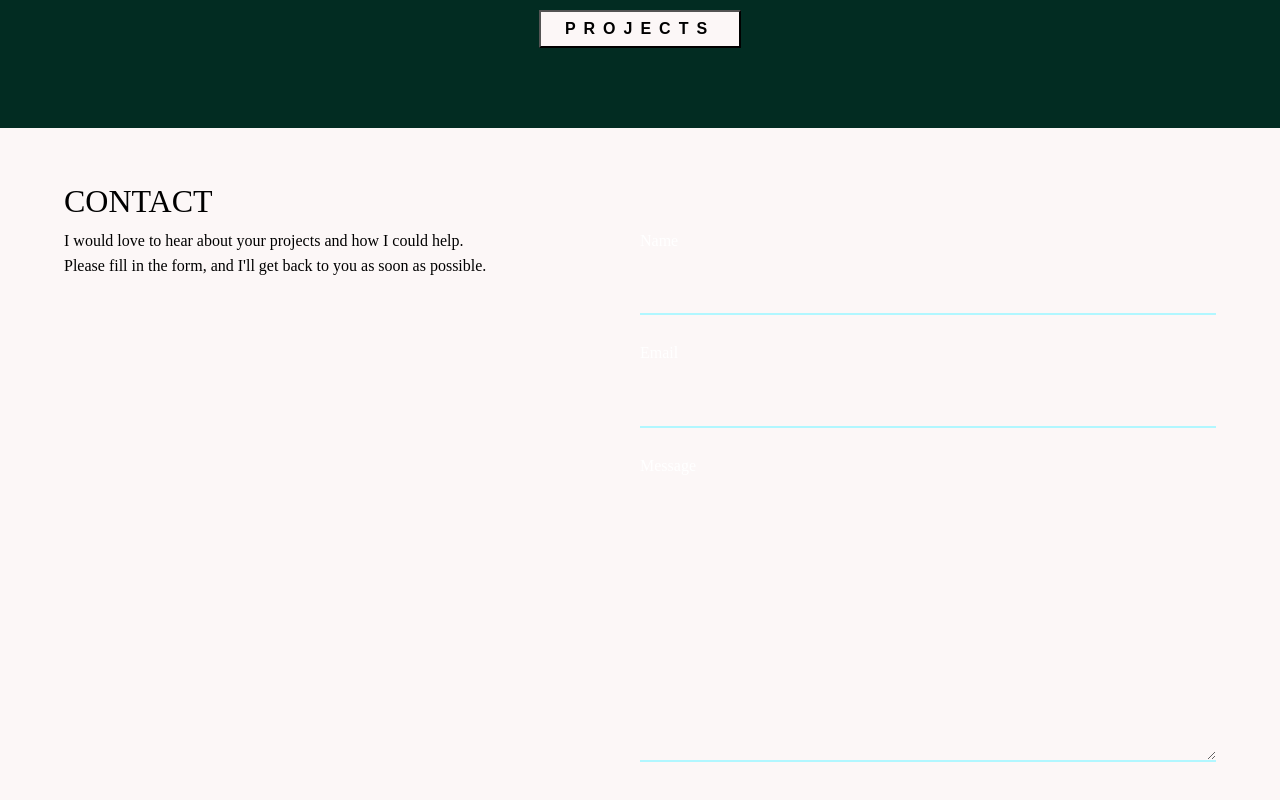
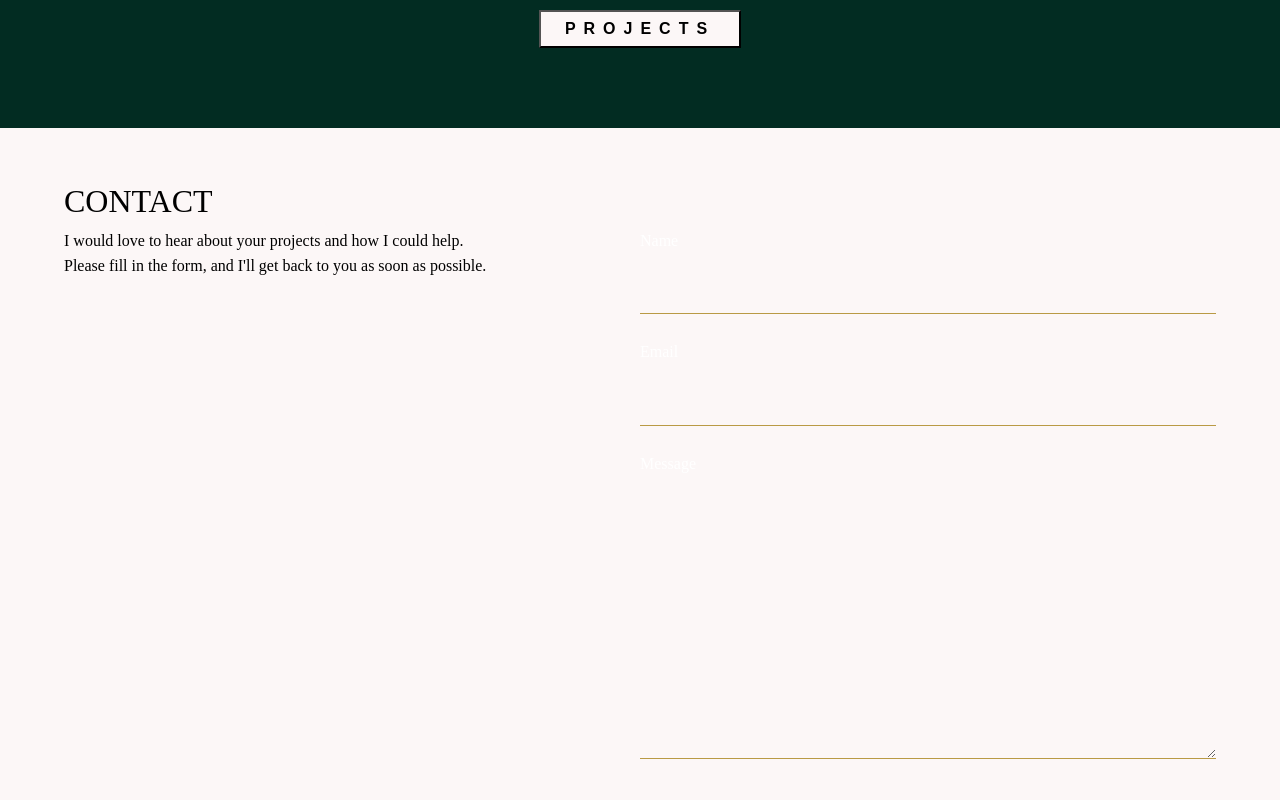
Before and after one commit to Lovethrech/my-main-portfolio, a Vue app: page / in a window 1280 px wide. Shown: the part 2203-3003 px from the top of the page. Built offline with nearby package versions, Linux system fonts and the light colour scheme.

Commit message:
working on the home-contact components.

```diff
--- a/src/assets/main.css
+++ b/src/assets/main.css
@@ -64,6 +64,6 @@ a, .link{
   height: 100%;
   outline: 0;
   border: 0;
-  border-bottom:2px solid #b1f7ff;
+  border-bottom: 0.1vh solid #B99A45;
   padding: 1vh 3vw 1vh 1vw;
 }
```
